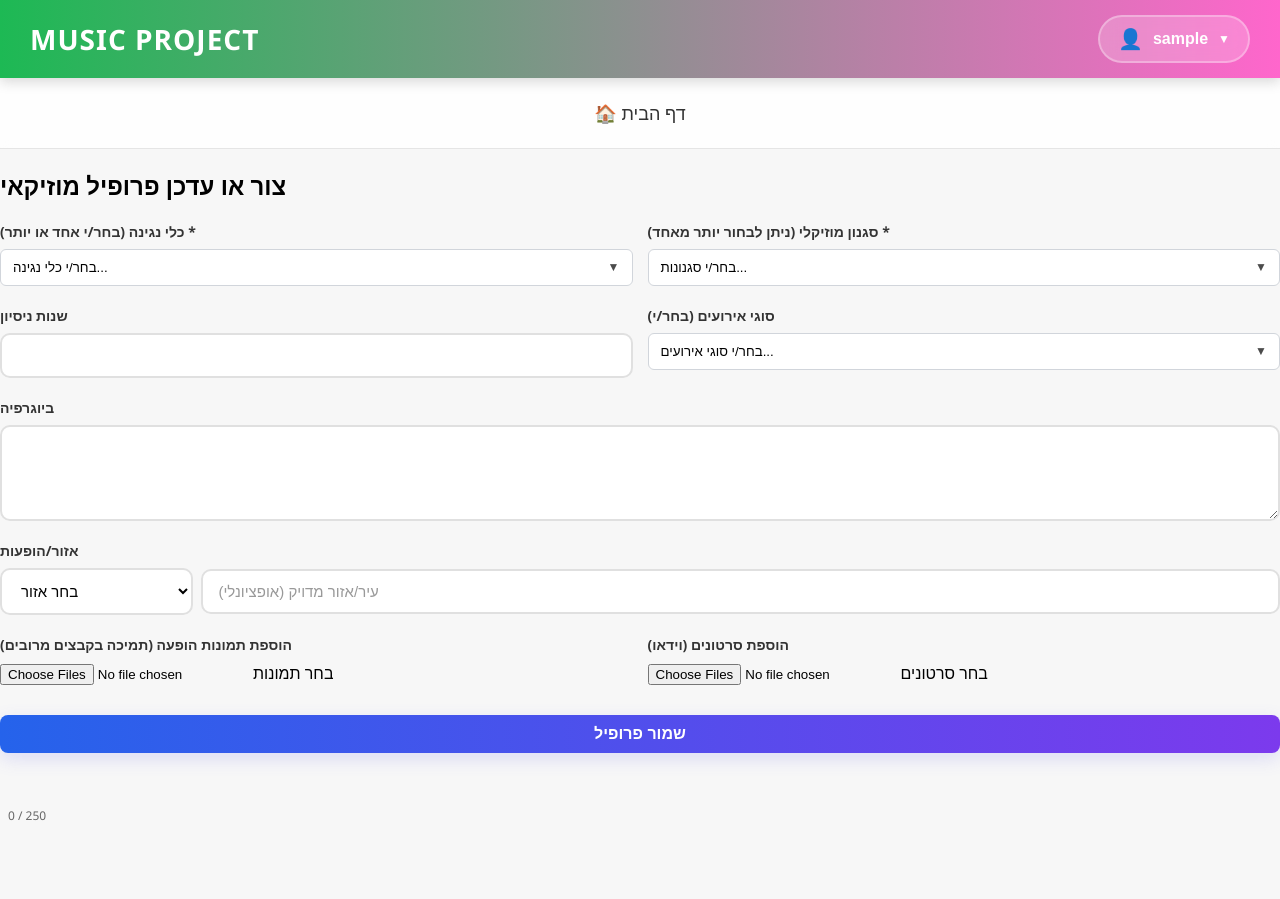
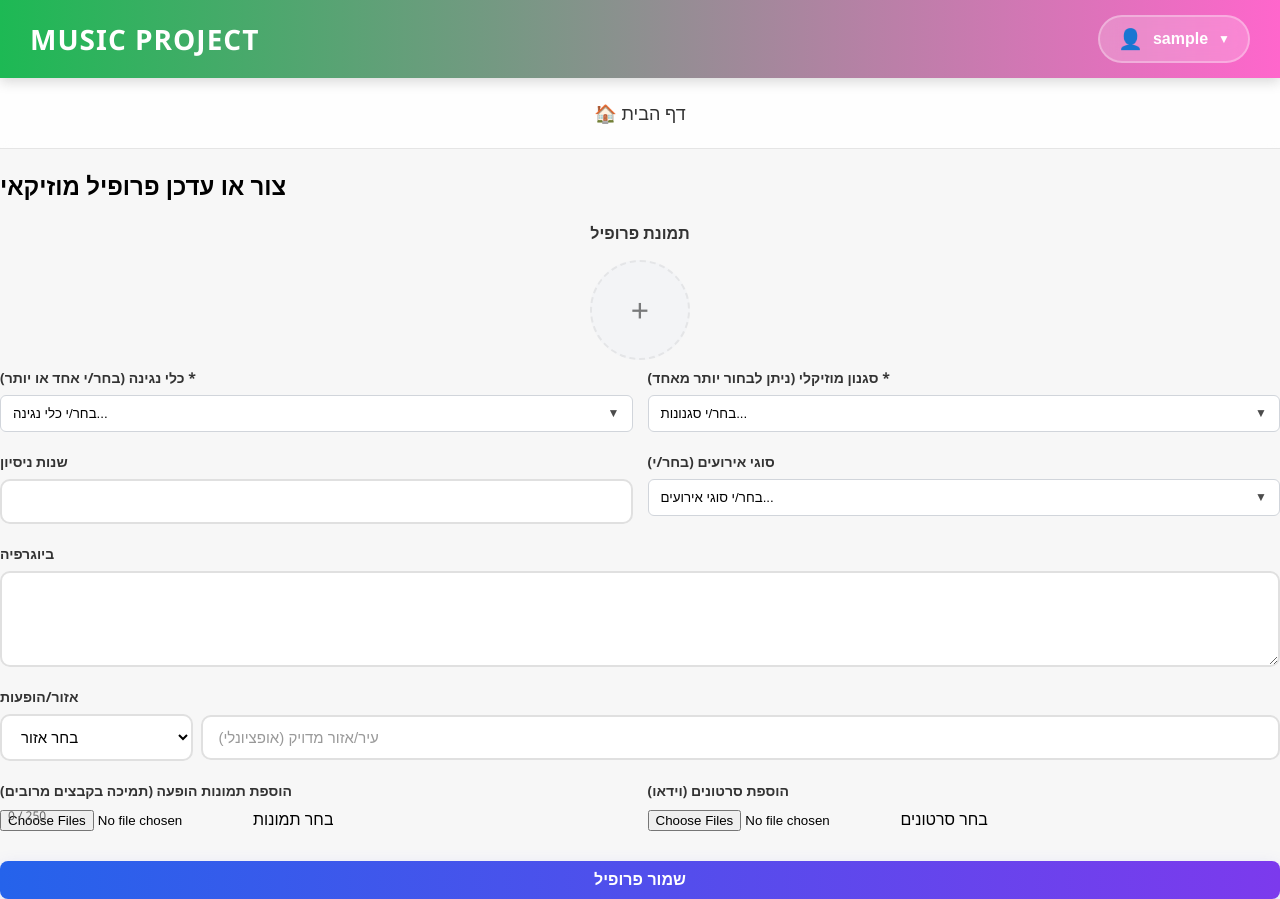
Before and after one commit to NEO-YC/Final-Project-BeatMatch-, a React (Vite) app in the folder Client/vite-project/: page /musician/create in a window 1280 px wide. Before the commit the page ends 824 px from the top, so only its background shows below. Built offline with nearby package versions, Linux system fonts and the light colour scheme; sample sign-in values are in the browser's storage.

Commit message:
fix(profile): add profile uploader UI and avoid saving blob URLs; ensure uploads used for profilePicture

```diff
--- a/Client/vite-project/src/pages/CreateMusicianProfile.jsx
+++ b/Client/vite-project/src/pages/CreateMusicianProfile.jsx
@@ -305,7 +305,8 @@ export default function CreateMusicianProfile() {
           eventTypes: form.eventTypes ? form.eventTypes.split(',').map(x => x.trim()).filter(Boolean) : selectedEventTypes,
           bio: form.bio || '',
           location: locationArray,
-          profilePicture: profileUrl || profilePreview || '',
+          // only use the uploaded URL; do NOT store blob: object URLs
+          profilePicture: profileUrl && typeof profileUrl === 'string' && profileUrl.startsWith('http') ? profileUrl : '',
           galleryPictures: uploadedImages,
           galleryVideos: uploadedVideos
         };
@@ -325,14 +326,37 @@ export default function CreateMusicianProfile() {
       <div className="create-musician-page">
         <div className="container">
           <h2>צור או עדכן פרופיל מוזיקאי</h2>
-
+            {/* Profile uploader (click the circle to open file dialog) */}
+            <div className="profile-label">תמונת פרופיל</div>
+            <div className="profile-uploader">
+              <input
+                ref={profileInputRef}
+                type="file"
+                accept="image/*"
+                style={{ display: 'none' }}
+                onChange={handleProfilePicture}
+              />
+              <div
+                className="profile-preview"
+                onClick={() => profileInputRef.current && profileInputRef.current.click()}
+                role="button"
+                title="לחץ להעלאת תמונת פרופיל"
+              >
+                {profilePreview ? (
+                  // if preview is an http(s) url we show it, if it's a blob too — show it too for immediate feedback
+                  <img src={profilePreview} alt="profile preview" />
+                ) : (
+                  <div className="profile-placeholder">+</div>
+                )}
+              </div>
+            </div>
             {profilePicture && (
               <div className="action-row" style={{ justifyContent: 'center', marginTop: 8 }}>
                 <button
                   type="button"
                   className="profile-remove-btn"
                   onClick={() => {
-                  if (profilePreview) URL.revokeObjectURL(profilePreview);
+                    if (profilePreview && profilePreview.startsWith('blob:')) URL.revokeObjectURL(profilePreview);
                     setProfilePicture(null);
                     setProfilePreview(null);
                     if (profileInputRef && profileInputRef.current) profileInputRef.current.value = null;
```
Lines whose indentation alone changed are shown as unchanged.
